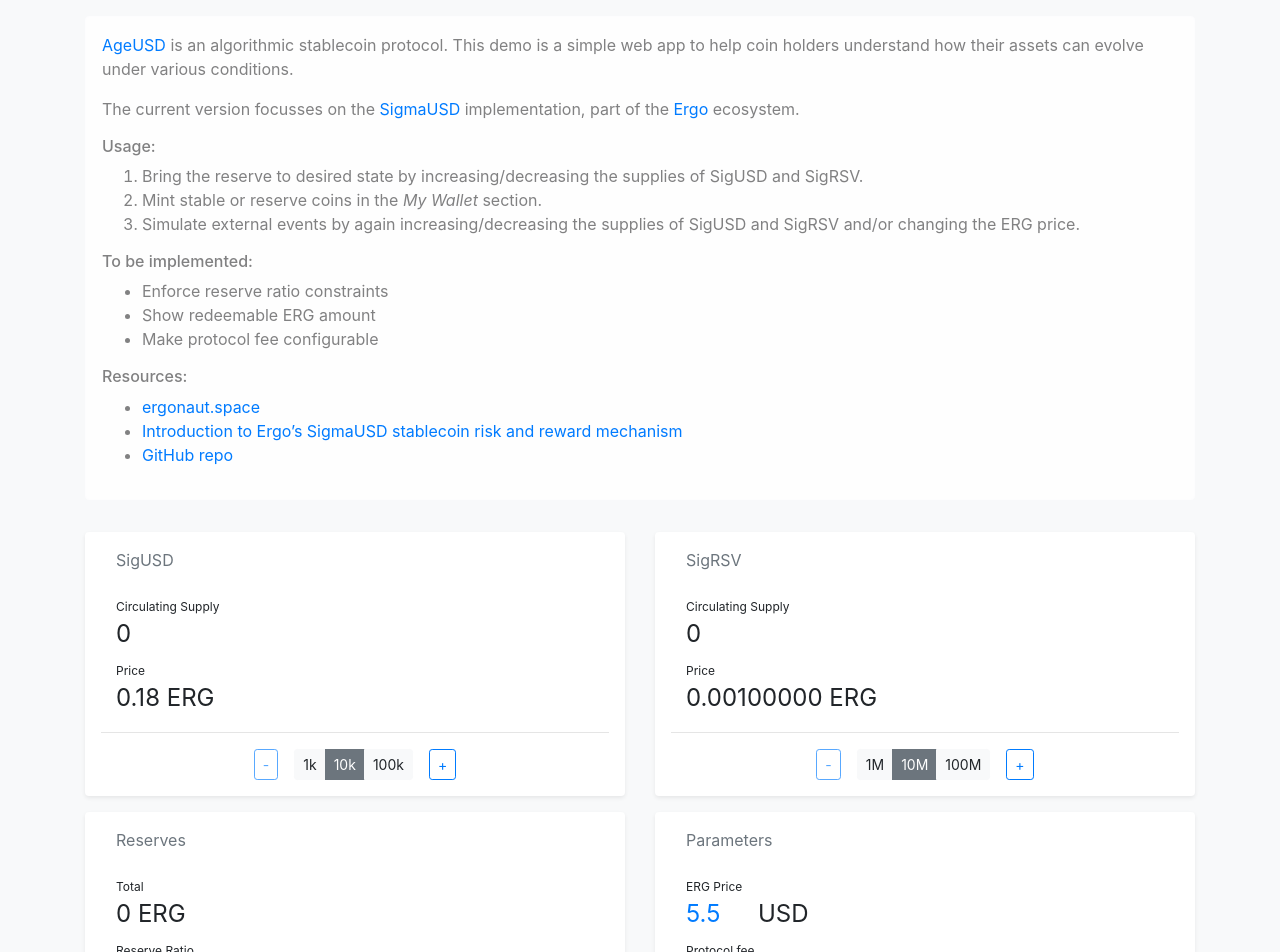
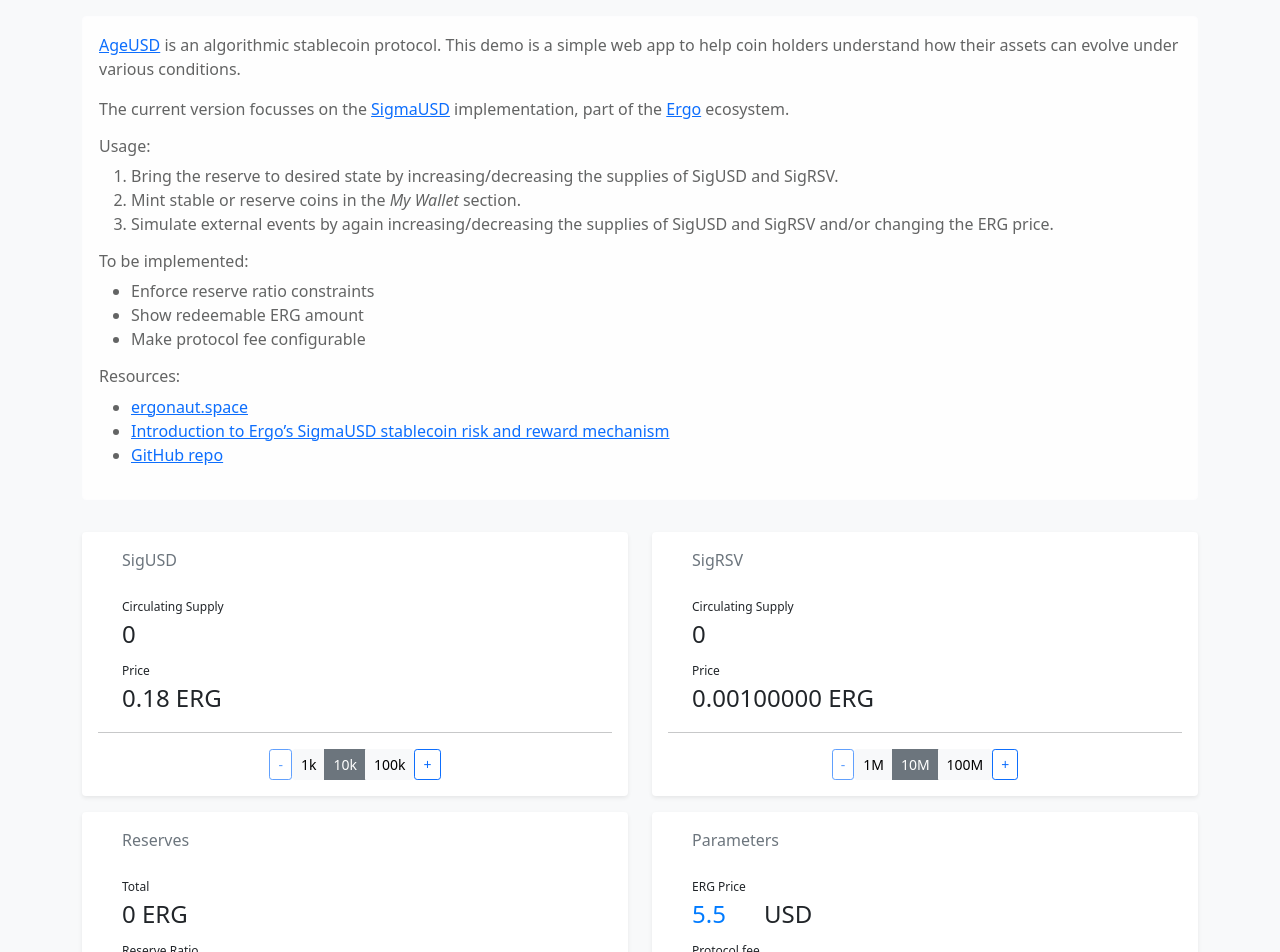
Before and after one commit to abchrisxyz/ageusdemo, a React (Create React App) app: page / in a window 1280 px wide. Shown: the top 952 px of the page. Built offline with nearby package versions, Linux system fonts and the light colour scheme; no server answers.

Commit message:
Switch to bootstrap 5

```diff
--- a/public/index.html
+++ b/public/index.html
@@ -8,8 +8,7 @@
   <meta name="theme-color" content="#000000" />
   <meta name="description" content="SigmaUSD stats and tools" />
   <link rel="apple-touch-icon" href="%PUBLIC_URL%/logo192.png" />
-  <link rel="stylesheet" href="https://cdn.jsdelivr.net/npm/bootstrap@4.6.0/dist/css/bootstrap.min.css"
-    integrity="sha384-B0vP5xmATw1+K9KRQjQERJvTumQW0nPEzvF6L/Z6nronJ3oUOFUFpCjEUQouq2+l" crossorigin="anonymous">
+  <link href="https://cdn.jsdelivr.net/npm/bootstrap@5.0.1/dist/css/bootstrap.min.css" rel="stylesheet" integrity="sha384-+0n0xVW2eSR5OomGNYDnhzAbDsOXxcvSN1TPprVMTNDbiYZCxYbOOl7+AMvyTG2x" crossorigin="anonymous">
   <script>if(!sessionStorage.getItem("_swa")&&document.referrer.indexOf(location.protocol+"//"+location.host)!== 0){fetch("https://counter.dev/track?"+new URLSearchParams({referrer:document.referrer,screen:screen.width+"x"+screen.height,user:"abchrisxyz@outlook.com",utcoffset:"12"}))};sessionStorage.setItem("_swa","1");</script>
   <!--
       Notice the use of %PUBLIC_URL% in the tags above.
--- a/src/index.css
+++ b/src/index.css
@@ -1,3 +1,3 @@
 body {
-  background-color: var(--light);
+  background-color: #f8f9fa;
 }
--- a/src/parameters.css
+++ b/src/parameters.css
@@ -3,7 +3,7 @@
   font-size: 1.5em;
   padding: 0 0;
   max-width: 3em;
-  color: var(--primary);
+  color: #007bff;
 }
 
 #ergprice > label {
```
